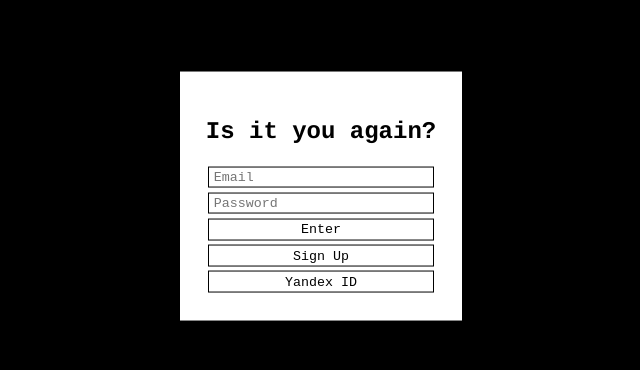
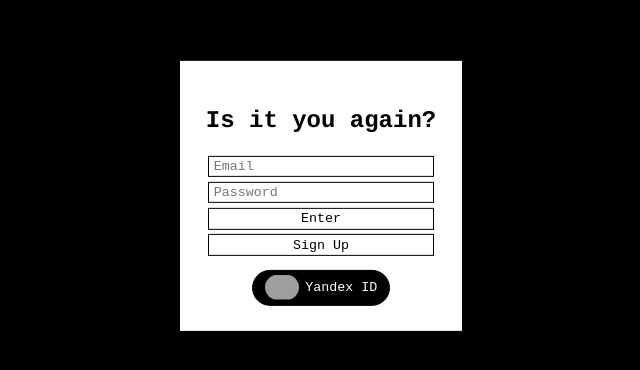
Before and after one commit to vityaman-edu/web-taparia-nest-react, a React (Create React App) app in the folder frontend/: page / in a window 1280 px wide. Shown: the part 204-574 px from the top of the page, without its empty margins (319-959 px from the left). Built offline with nearby package versions, Linux system fonts and the light colour scheme; grey boxes are pictures that could not be loaded.

Commit message:
[frontend] yandex id ready

```diff
--- a/frontend/src/view/app/auth/SignIn.tsx
+++ b/frontend/src/view/app/auth/SignIn.tsx
@@ -6,6 +6,7 @@ import { globalState } from '../../../state/globalState'
 import { LocalCredentials } from '../../../web/api/dto/local.credentials'
 import Button from '../control/button/Button'
 import './SignIn.scss'
+import YandexSignInButton from './YandexSignInButton'
 
 enum State {
   SignIn,
@@ -94,15 +95,7 @@ const SingIn = () => {
           }
         />
 
-        <Button
-          content="Yandex ID"
-          onClick={() => {
-            const clientId = 'dd47b516d10843ddb0f19fe656cf9fd5'
-            window.location.replace(
-              `https://oauth.yandex.ru/authorize?response_type=token&client_id=${clientId}`,
-            )
-          }}
-        />
+        <YandexSignInButton />
       </div>
     </div>
   )
--- a/frontend/src/view/app/auth/YandexRedirect.tsx
+++ b/frontend/src/view/app/auth/YandexRedirect.tsx
@@ -1,4 +1,4 @@
-import { useEffect } from 'react'
+import { useState } from 'react'
 import toast from 'react-hot-toast'
 import { useNavigate } from 'react-router-dom'
 import { api } from '../../../state/api'
@@ -8,30 +8,30 @@ const extractToken = () =>
   /access_token=([^&]+)/.exec(document.location.hash)?.at(1)
 
 export default function YandexRedirect() {
+  const [accessToken, setAccessToken] = useState(extractToken())
   const navigate = useNavigate()
-  const token = extractToken()
 
-  useEffect(() => {
-    if (token != null) {
-      toast.promise(
-        api.auth.yandex
-          .signIn(token)
-          .then((tokens) => globalState.setTokens(tokens))
-          .then(() => navigate('/app')),
-        {
-          loading: 'Authentication in progress...',
-          success: <b>Ready!</b>,
+  const doAuth = async (accessToken: string) => {
+    const tokens = await toast.promise(api.auth.yandex.signIn(accessToken), {
+      loading: 'Waiting for authentication...',
+      // TODO: bug - duplicate toast
+      success: <b>Yandex ID Auth done!</b>,
       error: (e) => (
         <b>
           Error:
-              {e.json.message.join
-                ? e.json.message.join(' and ')
-                : e.json.message}
+          {e.json.message.join ? e.json.message.join(' and ') : e.json.message}
         </b>
       ),
-        },
+    })
+    globalState.setTokens(tokens)
+    navigate('/app')
+  }
+
+  accessToken && doAuth(accessToken)
+
+  return (
+    <div style={{ height: '100%', width: '100%' }}>
+      <p>Yandex ID Authentication...</p>
+    </div>
   )
 }
-  })
-  return <></>
-}
--- /dev/null
+++ b/frontend/src/view/app/auth/YandexSignInButton.scss
@@ -0,0 +1,44 @@
+@use '../../css/color';
+@use '../../css/common';
+
+@mixin shadow {
+  $shadow: 3px;
+  box-shadow: $shadow $shadow color.$background-dark;
+}
+
+.YandexSignInButton {
+  font-family: monospace;
+
+  width: 60%;
+  height: 36px;
+
+  margin-top: 5%;
+  margin-left: auto;
+  margin-right: auto;
+
+  background-color: black;
+  color: white;
+
+  border-radius: 36px;
+  border: 1px solid #000000;
+
+  display: flex;
+  flex-direction: row;
+}
+
+.YandexSignInButton:hover {
+  background-color: white;
+  color: black;
+}
+
+.YandexSignInButton-logo {
+  border-radius: 36px;
+  height: 80%;
+  margin-left: 5%;
+  margin-top: auto;
+  margin-bottom: auto;
+}
+
+.YandexSignInButton-text {
+  margin: auto;
+}
--- /dev/null
+++ b/frontend/src/view/app/auth/YandexSignInButton.tsx
@@ -0,0 +1,20 @@
+import './YandexSignInButton.scss'
+
+//
+export default function YandexSignInButton() {
+  return (
+    <button
+      className="YandexSignInButton"
+      onClick={() => {
+        const clientId = 'dd47b516d10843ddb0f19fe656cf9fd5'
+        window.location.replace(
+          `https://oauth.yandex.ru/authorize?response_type=token&client_id=${clientId}`,
+        )
+      }}
+    >
+      <img className='YandexSignInButton-logo'
+      src="https://yastatic.net/s3/home-static/_/a2/a27610a94f8a0827a6a937c869d95a3e.png"></img>
+      <p className="YandexSignInButton-text">Yandex ID</p>
+    </button>
+  )
+}
```
Lines whose indentation alone changed are shown as unchanged.
